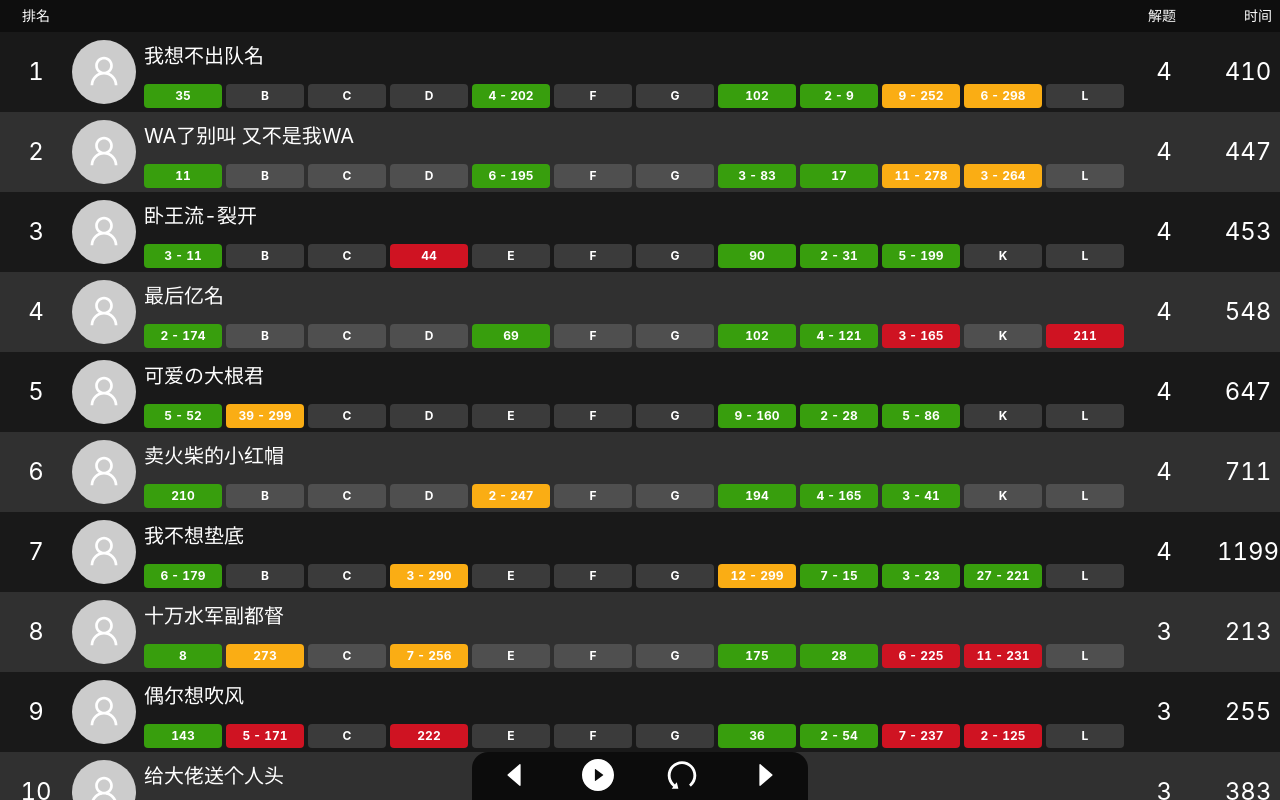
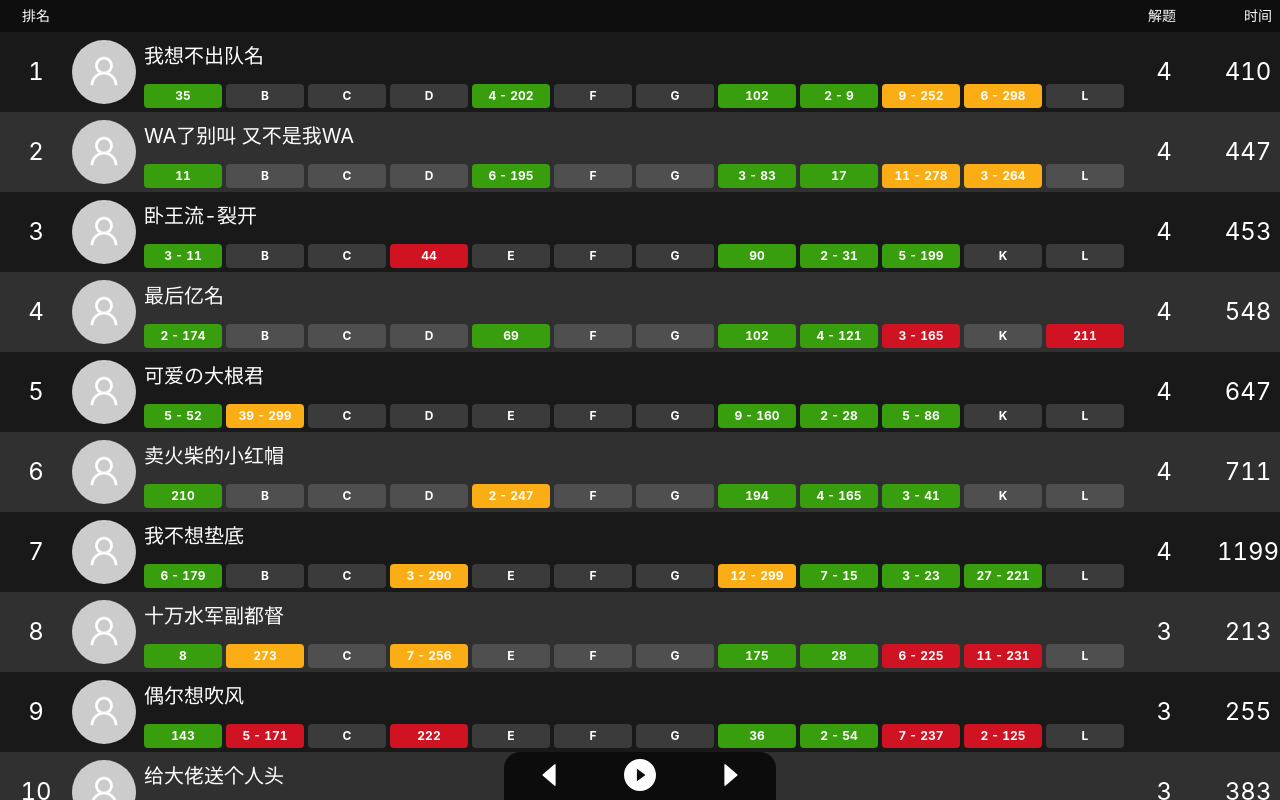
Before and after one commit to WeJudge/fancy-rank, a React (Create React App) app: page / in a window 1280 px wide. Built offline with nearby package versions, Linux system fonts and the light colour scheme.

Commit message:
增加一点点交互

```diff
--- a/src/fancy_rank.jsx
+++ b/src/fancy_rank.jsx
@@ -94,16 +94,26 @@ class FancyRank extends React.Component {
 
   componentDidMount() {
     window.addEventListener('keydown', this.handleKeyBoardEvent);
+    window.addEventListener('beforeunload', this.handleBeforeUnload)
   }
 
   componentWillUnmount() {
     window.removeEventListener('keydown', this.handleKeyBoardEvent);
+    window.removeEventListener('beforeunload', this.handleBeforeUnload)
   }
 
   cleanWorker = () => {
     if (this.rollingWorker) {
       clearTimeout(this.rollingWorker);
       this.rollingWorker = null;
+    }
+  };
+
+  handleBeforeUnload = (e) => {
+    if (this.state.playing) {
+      e.stopPropagation();
+      e.returnValue = false;
+      return false
     }
   };
 
@@ -314,9 +324,6 @@ class FancyRank extends React.Component {
           {this.state.playing ? <PauseCircleFilled /> : <PlayCircleFilled />}
         </div>
         <div className="button">
-          <UndoOutlined />
-        </div>
-        <div className="button">
           <CaretRightFilled />
         </div>
       </div>
--- a/src/styles/fancy-rank.scss
+++ b/src/styles/fancy-rank.scss
@@ -171,9 +171,9 @@ $fancy-rank-header-height: 32px;
   position: absolute;
   bottom: 0;
   height: 48px;
-  width: 336px;
+  width: 272px;
   left: 50%;
-  margin-left: -168px;
+  margin-left: -136px;
   background: rgba(0, 0, 0, 0.75);
   border-radius: 16px 16px 0 0;
   display: flex;
```
